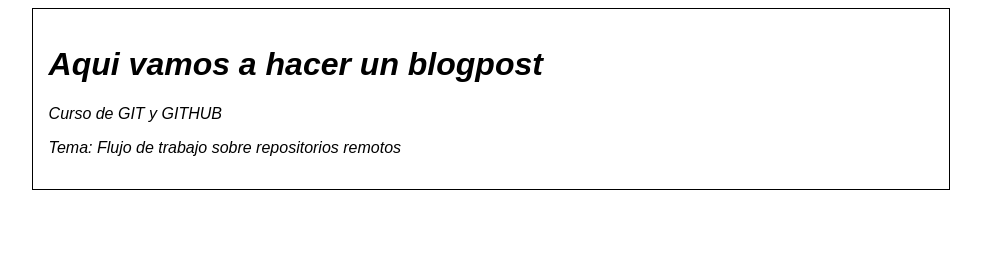
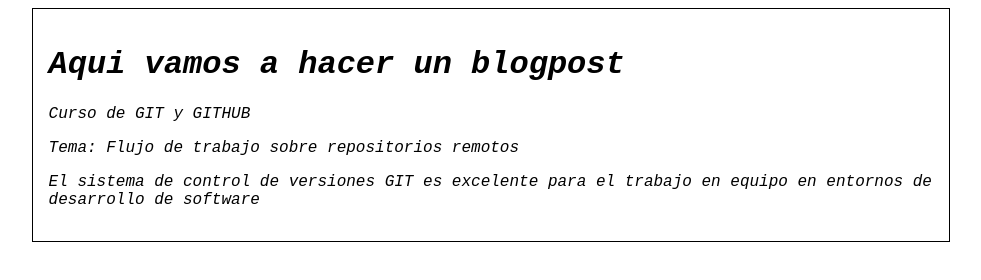
Before and after one commit to luisccampo/hyperblog, a plain HTML site: page index.html in a window 1280 px wide. Shown: the whole page, without its empty margins (149-1130 px from the left). Drawn offline with Linux system fonts and the light colour scheme.

Commit message:
Cuarto commit incluyendo cambio en la fuente y agregando un nuevo parrafo

```diff
--- a/css/styles.css
+++ b/css/styles.css
@@ -1,6 +1,6 @@
 body{
     font-style: italic;
-    font-family: Arial, Helvetica, sans-serif;
+    font-family: 'Courier New', Courier, monospace;
     text-align: left;
     color:black;
 }
--- a/index.html
+++ b/index.html
@@ -13,6 +13,7 @@
             <h1>Aqui vamos a hacer un blogpost</h1>
             <p>Curso de GIT y GITHUB</p>
             <p>Tema: Flujo de trabajo sobre repositorios remotos</p>
+            <p>El sistema de control de versiones GIT es excelente para el trabajo en equipo en entornos de desarrollo de software</p>
         </div>
     </div>
 </body>
```
